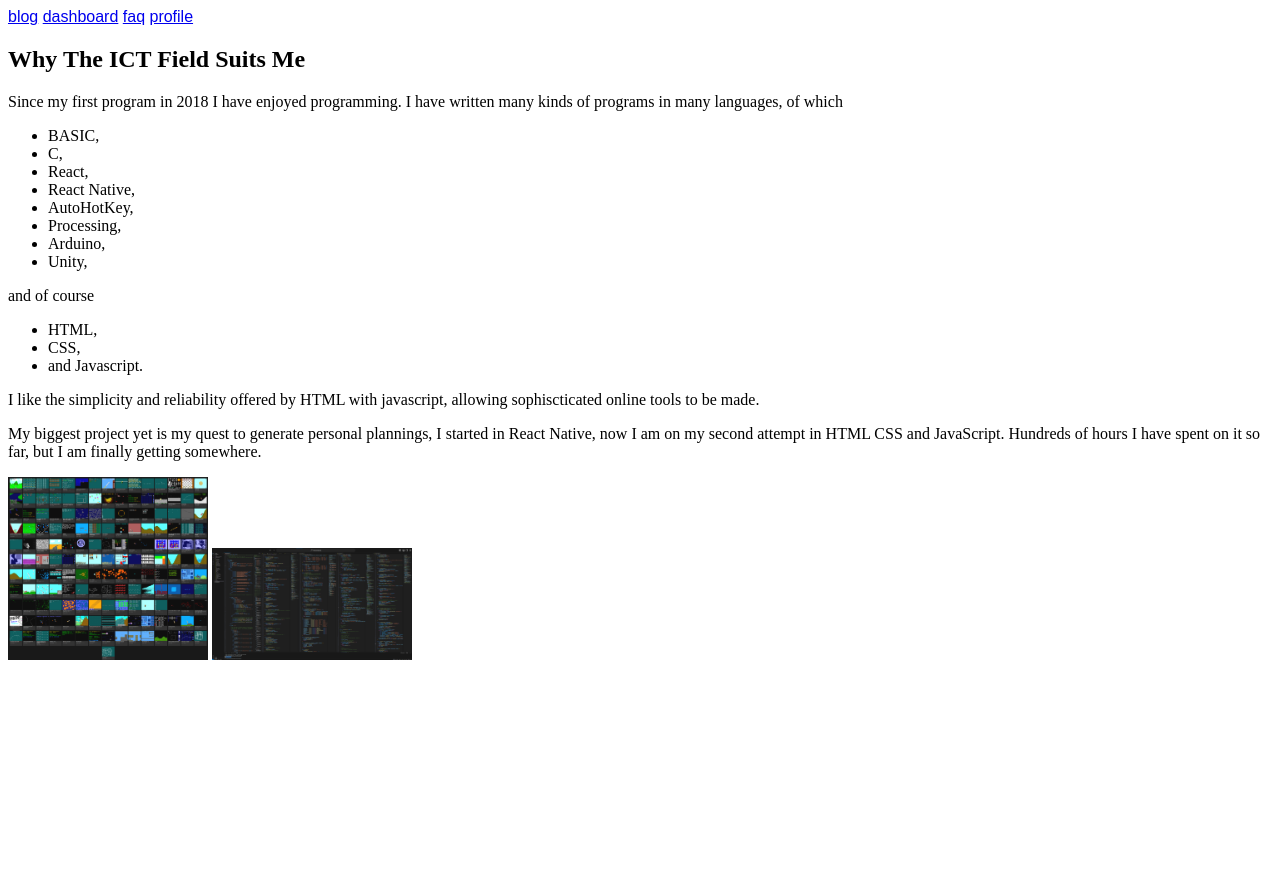
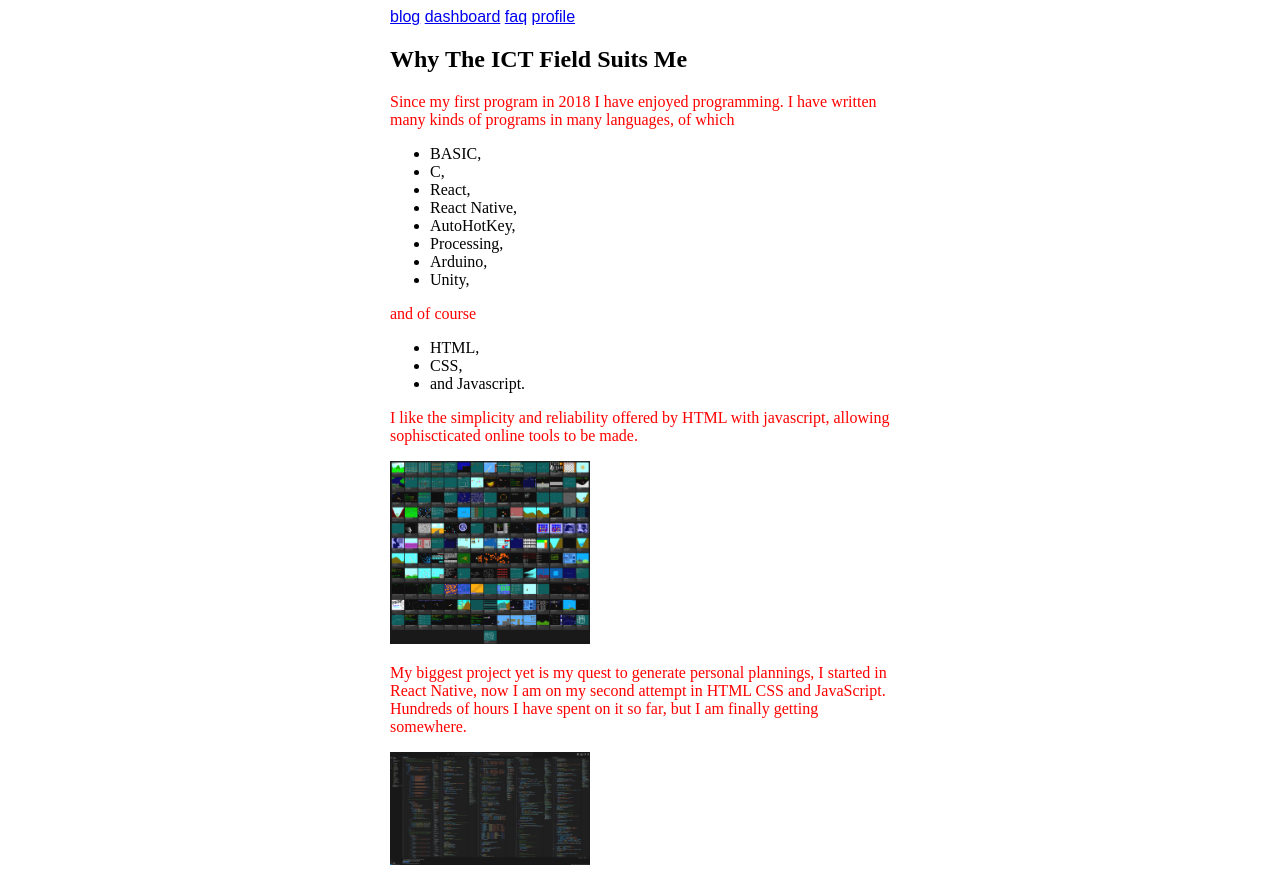
Before and after one commit to SP4CEBARsystems/PCO-website, a plain HTML site: page index.htm in a window 1280 px wide. Before the commit the page ends 800 px from the top, so only its background shows below. Drawn offline with Linux system fonts and the light colour scheme.

Commit message:
centered and organized the index.htm page

```diff
--- a/index.htm
+++ b/index.htm
@@ -5,7 +5,7 @@
         <meta name="viewport" content="width=device-width, initial-scale=1.0">
         <meta http-equiv="X-UA-Compatible" content="ie=edge">
         <title>profile</title>
-        <link rel="stylesheet" href="styles/style.css">
+        <link rel="stylesheet" href="./styles/style.css">
     </head>
     <body>
         <main>
@@ -16,10 +16,10 @@
                 <a href="./pages/profile.htm"  >profile</a>
             </nav>
             <article>
-                <script src="scripts/index.js"></script>
                 <h1>Why The ICT Field Suits Me</h1>
                 <p>
                     Since my first program in 2018 I have enjoyed programming. I have written many kinds of programs in many languages, of which
+                </p>
                 <ul>
                     <li>BASIC,</li>
                     <li>C,</li>
@@ -30,22 +30,25 @@
                     <li>Arduino,</li>
                     <li>Unity,</li>
                 </ul>
+                <p>
                     and of course
+                </p>
                 <ul>
                     <li>HTML,</li>
                     <li>CSS,</li>
                     <li>and Javascript.</li>
                 </ul>
+                <p>
                     I like the simplicity and reliability offered by HTML with javascript, allowing sophiscticated online tools to be made.
                 </p>
+                <img src="./assets/all_nx_programs.png" alt="all my Lowres NX BASIC programs" width="200px" height="auto"/>
                 <p>
                     My biggest project yet is my quest to generate personal plannings, I started in React Native, now I am on my second attempt in HTML CSS and JavaScript. Hundreds of hours I have spent on it so far, but I am finally getting somewhere.
                 </p>
-
-                <img src="./assets/all_nx_programs.png" alt="placeholder" width="200px" height="auto"/>
-                <img src="./assets/lots_of_code.png" alt="placeholder" width="200px" height="auto"/>
+                <img src="./assets/lots_of_code.png" alt="lots of code from my planning tool" width="200px" height="auto"/>
             </article>
         </main>
+        <script src="scripts/index.js"></script>
     </body>
 </html>
 
--- a/styles/style.css
+++ b/styles/style.css
@@ -1,5 +1,36 @@
-nav {font-family: Arial};
-img {width: 200px; height:auto};
+nav {
+    font-family: Arial
+}
+
+img {
+    width: 200px;
+    height: auto
+}
+
+/* body {
+max-width: 500px; display: flex; justify-content: center;
+} */
+
+main {
+    max-width: fit-content;
+    margin-inline: auto;
+}
+
+/* main {
+    max-width: 500px;
+    display: flex;
+    justify-content: center;
+} */
+
+article {
+    max-width: 500px;
+    /* display: flex;
+    flex-direction: column; */
+}
+
+p {
+    color: red;
+}
 
 
 /* Arial, Helvetica, sans-serif */
```
Also changed, not shown: pages/blog.htm (+1 -1 lines), pages/dashboard.htm (+1 -1 lines), pages/faq.htm (+1 -1 lines). Lines whose indentation alone changed are shown as unchanged.
